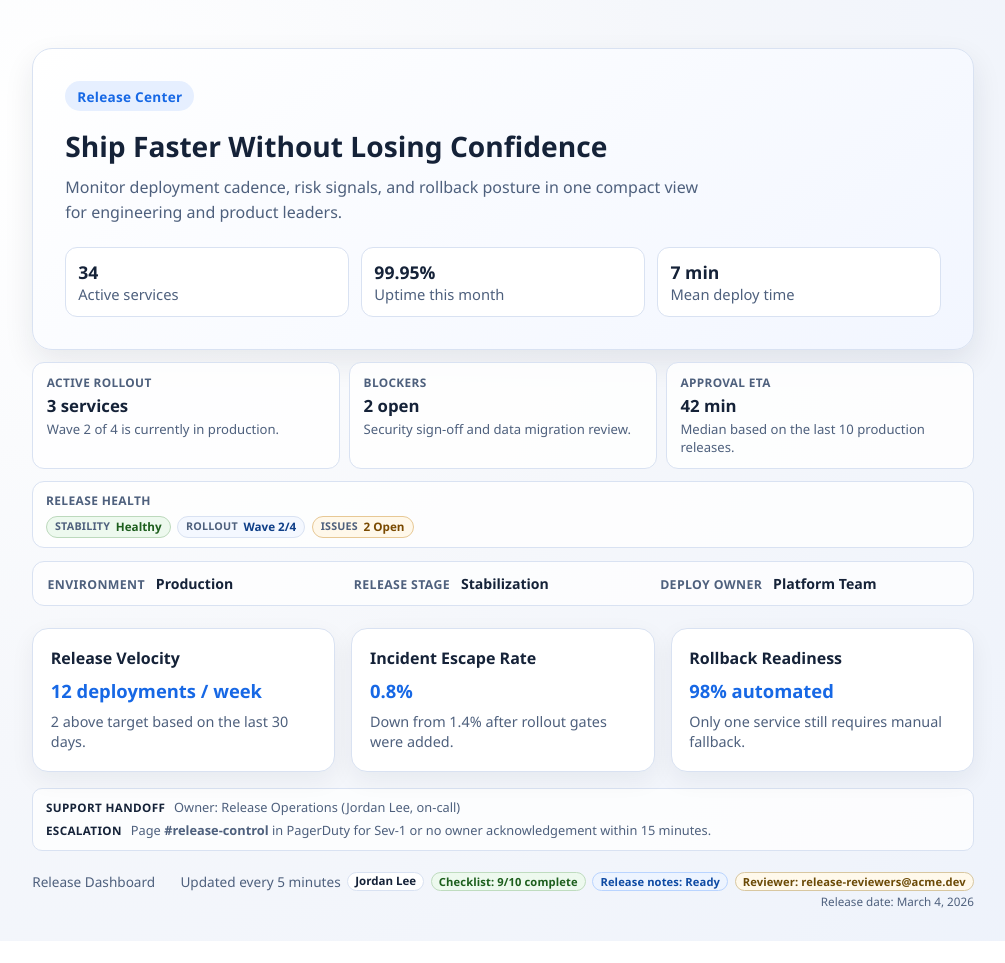
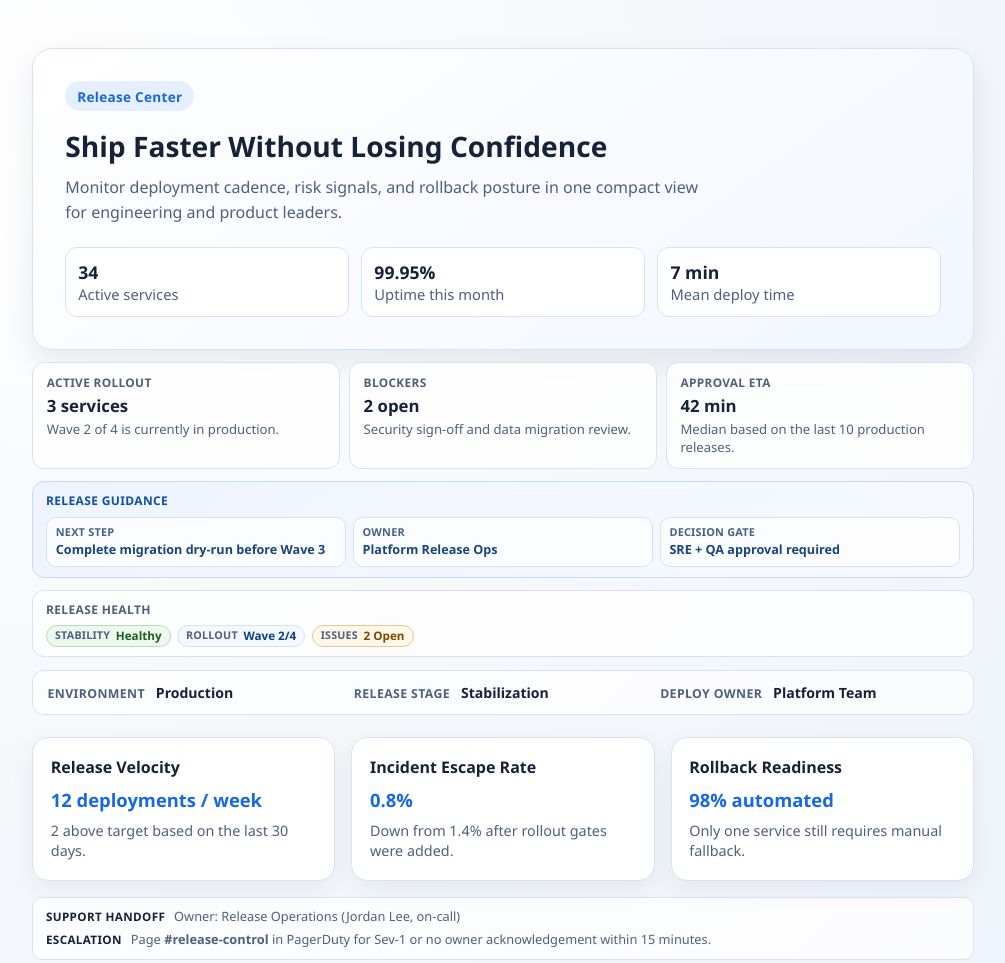
Before and after one commit to abhinsharma/linear-app, a website built with Vite: page index.html in a window 1280 px wide. Shown: the top 963 px of the page, without its empty margins (137-1142 px from the left). Before the commit the page ends 941 px from the top, so only its background shows below. Built offline with nearby package versions, Linux system fonts and the light colour scheme.

Commit message:
feat(dashboard): add release guidance ribbon

```diff
--- a/src/main.js
+++ b/src/main.js
@@ -54,6 +54,21 @@ const releaseHealth = [
   }
 ];
 
+const releaseGuidance = [
+  {
+    label: 'Next step',
+    value: 'Complete migration dry-run before Wave 3'
+  },
+  {
+    label: 'Owner',
+    value: 'Platform Release Ops'
+  },
+  {
+    label: 'Decision gate',
+    value: 'SRE + QA approval required'
+  }
+];
+
 const cards = features
   .map(
     (feature) => `
@@ -89,6 +104,17 @@ const releaseHealthChips = releaseHealth
   )
   .join('');
 
+const releaseGuidanceItems = releaseGuidance
+  .map(
+    (item) => `
+      <li class="release-guidance-item">
+        <span>${item.label}</span>
+        ${item.value}
+      </li>
+    `
+  )
+  .join('');
+
 document.querySelector('#app').innerHTML = `
   <main class="dashboard" aria-label="Release dashboard">
     <section class="hero">
@@ -106,6 +132,13 @@ document.querySelector('#app').innerHTML = `
 
     <section class="metric-rail" aria-label="Production rollout metrics">
       ${railItems}
+    </section>
+
+    <section class="release-guidance-ribbon" aria-label="Release guidance ribbon">
+      <p class="release-guidance-title">Release guidance</p>
+      <ul class="release-guidance-list">
+        ${releaseGuidanceItems}
+      </ul>
     </section>
 
     <section class="release-health-strip" aria-label="Release health summary">
--- a/src/styles.css
+++ b/src/styles.css
@@ -118,6 +118,54 @@ body {
   color: var(--muted);
   font-size: 0.82rem;
   line-height: 1.35;
+}
+
+.release-guidance-ribbon {
+  margin-top: 0.75rem;
+  border: 1px solid #c7d9f7;
+  border-radius: 12px;
+  padding: 0.65rem 0.8rem;
+  background: linear-gradient(140deg, #eef4ff, #f6f9ff);
+}
+
+.release-guidance-title {
+  margin: 0;
+  color: #0f4ea9;
+  font-size: 0.75rem;
+  font-weight: 700;
+  letter-spacing: 0.03em;
+  text-transform: uppercase;
+}
+
+.release-guidance-list {
+  margin: 0.45rem 0 0;
+  padding: 0;
+  list-style: none;
+  display: grid;
+  gap: 0.4rem;
+  grid-template-columns: repeat(auto-fit, minmax(180px, 1fr));
+}
+
+.release-guidance-item {
+  margin: 0;
+  border: 1px solid #d4e1f8;
+  border-radius: 10px;
+  padding: 0.45rem 0.55rem;
+  background: rgba(255, 255, 255, 0.78);
+  color: #17457d;
+  font-size: 0.79rem;
+  font-weight: 600;
+  line-height: 1.35;
+}
+
+.release-guidance-item span {
+  display: block;
+  margin-bottom: 0.12rem;
+  color: #436289;
+  font-size: 0.68rem;
+  font-weight: 700;
+  letter-spacing: 0.02em;
+  text-transform: uppercase;
 }
 
 .release-health-strip {
```
